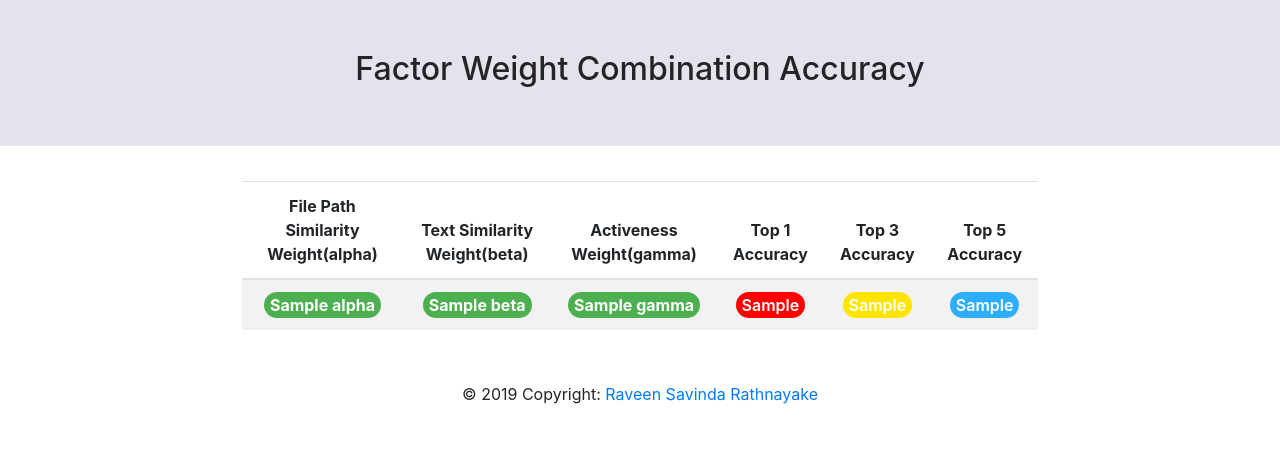
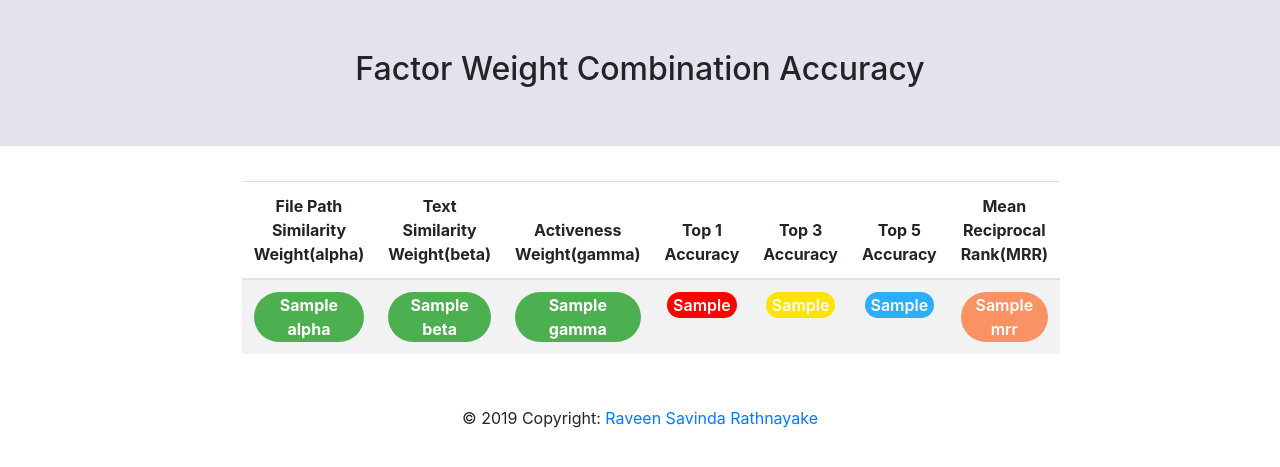
Before and after one commit to RAVEENSR/interec, a Flask app: template interec/templates/get_weight_accuracy.html in a window 1280 px wide. Shown: the part 58-525 px from the top of the page. Run offline with Flask 2, Linux system fonts and the light colour scheme; the template is opened without the code that fills it: most values are stand-ins (such as "Sample title", 1, 10 or a date in 2020); some libraries are stand-ins or nearby versions.

Commit message:
Add MRR related UIs and update comments

```diff
--- a/interec/interec_processor.py
+++ b/interec/interec_processor.py
@@ -251,11 +251,11 @@ class InterecProcessor:
 
         >>> interec.calculate_scores_and_get_weight_combinations_for_factors(600, 300)
 
-        :param offset: Starting PR number which scores are needed to be calculated
+        :param offset: One less than starting PR number which scores are needed to be calculated
         :type offset: int
         :param limit: Limit of the PRs needed to be considered when calculating scores from the start PR number
         :type limit: int
-        :return: Accuracy for each factor weight combination in terms of top1, top3, top5 accuracy
+        :return: Accuracy for each factor weight combination in terms of top1, top3, top5 accuracy and MRR
         :rtype: object
         """
         logging.info("Calculating scores and getting weight combinations for factors started")
--- a/interec/templates/get_weight_accuracy.html
+++ b/interec/templates/get_weight_accuracy.html
@@ -23,6 +23,7 @@
                     <th scope="col" class="table-text-center">Top 1 Accuracy</th>
                     <th scope="col" class="table-text-center">Top 3 Accuracy</th>
                     <th scope="col" class="table-text-center">Top 5 Accuracy</th>
+                    <th scope="col" class="table-text-center">Mean Reciprocal Rank(MRR)</th>
                 </tr>
                 </thead>
                 <tbody>
@@ -34,6 +35,7 @@
                     <td class="table-text-center"><button class="button button5">{{result.top1}}</button></td>
                     <td class="table-text-center"><button class="button button6">{{result.top3}}</button></td>
                     <td class="table-text-center"><button class="button button7">{{result.top5}}</button></td>
+                    <td class="table-text-center"><button class="button button9">{{result.mrr}}</button></td>
                 </tr>
                 {% endfor %}
                 </tbody>
--- a/interec/templates/header.html
+++ b/interec/templates/header.html
@@ -74,7 +74,13 @@
         .button8 {
             font-weight: 700;
             border-radius: 10px;
-            background-color: #c357fa; /* Light Blue */
+            background-color: #c357fa; /* Violet */
+        }
+
+        .button9 {
+            font-weight: 600;
+            border-radius: 35px;
+            background-color: #fa9263; /* Light Orange */
         }
     </style>
     <title>InteRec</title>
```
Also changed, not shown: 1 other file.
